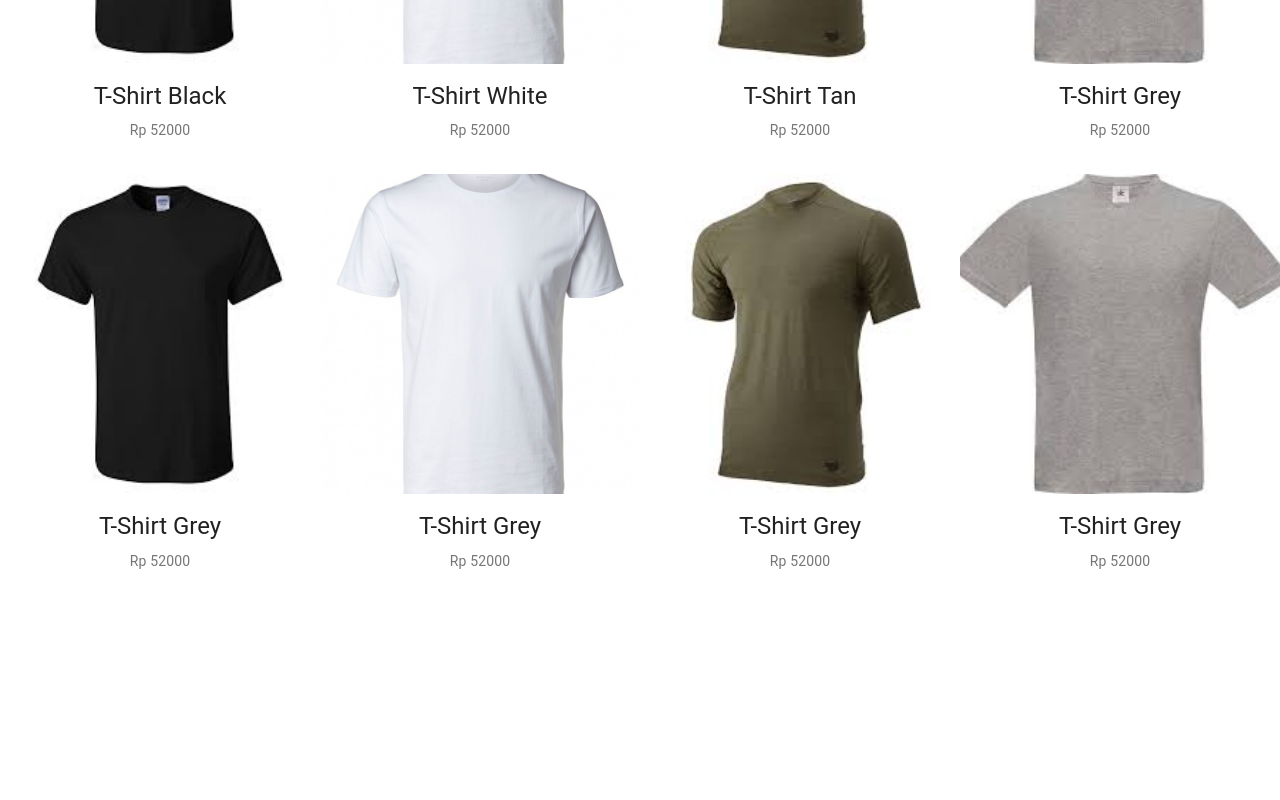
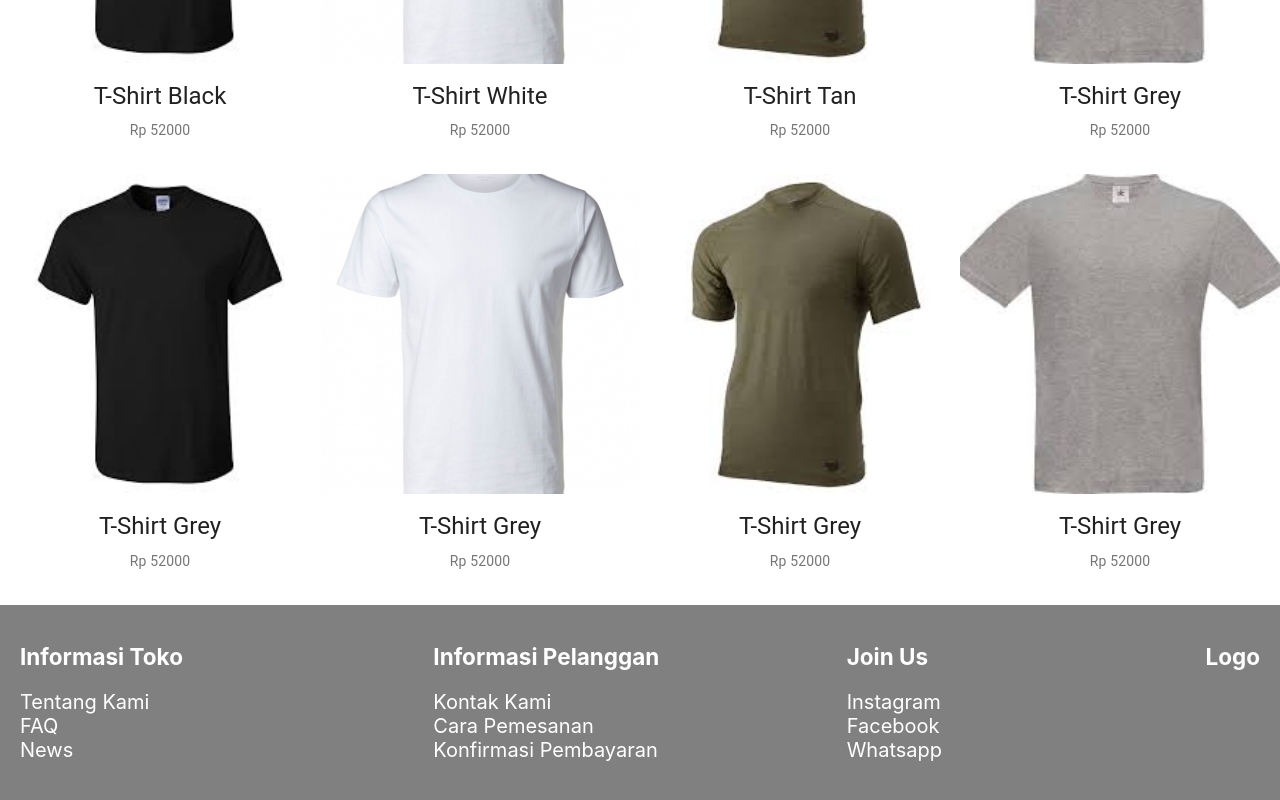
Before and after one commit to yeremiaChris/tokoOnline, a React (Create React App) app: page / in a window 1280 px wide. Shown: the part 1612-2412 px from the top of the page. Before the commit the page ends 2217 px from the top, so only its background shows below. Built offline with nearby package versions, Linux system fonts and the light colour scheme.

Commit message:
- membuat footer

```diff
--- a/src/App.js
+++ b/src/App.js
@@ -4,6 +4,7 @@ import { Grid, makeStyles } from "@material-ui/core";
 import Iklan from "./components/iklan";
 import "./App.css";
 import Jenis from "./components/content/jenis";
+import Footer from "./components/footer";
 const useStyles = makeStyles((theme) => ({
   container: {
     maxWidth: 1280,
@@ -42,6 +43,7 @@ function App() {
           <Jenis />
         </Grid>
       </div>
+      <Footer />
     </div>
   );
 }
--- a/src/components/footer.js
+++ b/src/components/footer.js
@@ -1,6 +1,78 @@
 import React from "react";
 import { Grid, makeStyles } from "@material-ui/core";
-
-export default function footer() {
-  return <Grid>test</Grid>;
+const useStyles = makeStyles((theme) => ({
+  footer: {
+    width: 1280,
+    color: "white",
+    fontSize: 15,
+  },
+  container: {
+    backgroundColor: "grey",
+    padding: 20,
+  },
+  satu: {
+    textAlign: "left",
+  },
+  dua: {
+    textAlign: "left",
+  },
+  tiga: {
+    textAlign: "left",
+    display: "flex",
+    justifyContent: "space-between",
+  },
+  list: {
+    fontSize: 20,
+  },
+  ul: {
+    listStyle: "none",
+    padding: 0,
+  },
+}));
+function Footer() {
+  const styles = useStyles();
+  return (
+    <Grid container justify="center" className={styles.container}>
+      <Grid item className={styles.footer}>
+        <Grid container>
+          <Grid item lg={4} className={styles.satu}>
+            <h2>Informasi Toko</h2>
+            <div className={styles.list}>
+              <ul className={styles.ul}>
+                <li>Tentang Kami</li>
+                <li>FAQ</li>
+                <li>News</li>
+              </ul>
+            </div>
+          </Grid>
+          <Grid item lg={4} className={styles.dua}>
+            <h2>Informasi Pelanggan</h2>
+            <div className={styles.list}>
+              <ul className={styles.ul}>
+                <li>Kontak Kami</li>
+                <li>Cara Pemesanan</li>
+                <li>Konfirmasi Pembayaran</li>
+              </ul>
+            </div>
+          </Grid>
+          <Grid item lg={4} className={styles.tiga}>
+            <div>
+              <h2>Join Us</h2>
+              <div className={styles.list}>
+                <ul className={styles.ul}>
+                  <li>Instagram</li>
+                  <li>Facebook</li>
+                  <li>Whatsapp</li>
+                </ul>
+              </div>
+            </div>
+            <div>
+              <h2>Logo</h2>
+            </div>
+          </Grid>
+        </Grid>
+      </Grid>
+    </Grid>
+  );
 }
+export default Footer;
```
Also changed, not shown: 1 other file (tests, documents, lock files or other folders).
